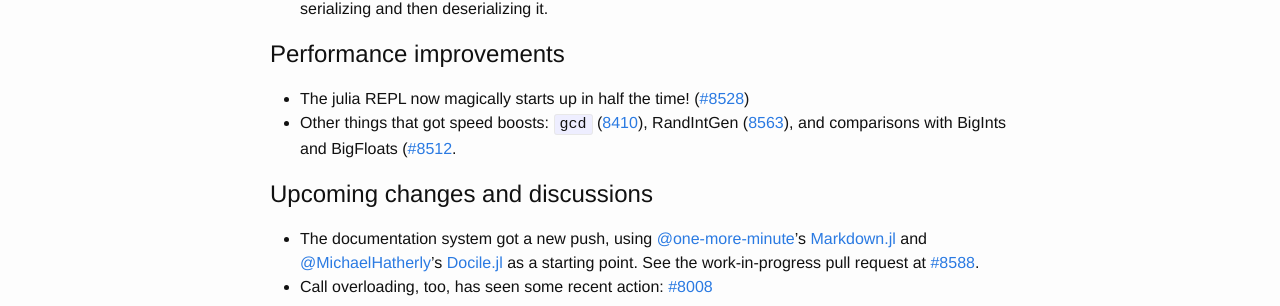
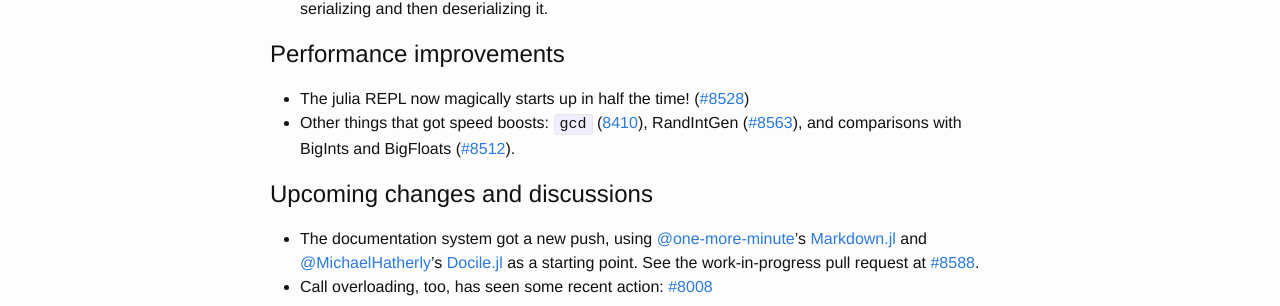
Before and after one commit to thisweekinjulia/thisweekinjulia.github.io, a Jekyll site: the page built from _posts/2014-10-10-October-10.markdown, in a window 1280 px wide. Shown: the part 857-1163 px from the top of the page. Built offline with Jekyll 4.4.1, drawn with Linux system fonts in a browser that asks for light colours.

Commit message:
Oct 10: fix a few links

```diff
--- a/_posts/2014-10-10-October-10.markdown
+++ b/_posts/2014-10-10-October-10.markdown
@@ -36,7 +36,7 @@ There is so much new in the past two weeks!  In the future, I'll try to keep it
 # Performance improvements
 
 * The julia REPL now magically starts up in half the time! ([#8528](https://github.com/JuliaLang/julia/pull/8528))
-* Other things that got speed boosts: `gcd` ([8410](https://github.com/JuliaLang/julia/pull/8410)), RandIntGen ([8563](https://github.com/JuliaLang/julia/pull/8563)), and comparisons with BigInts and BigFloats ([#8512](https://github.com/JuliaLang/julia/pull/8512).
+* Other things that got speed boosts: `gcd` ([8410](https://github.com/JuliaLang/julia/pull/8410)), RandIntGen ([#8563](https://github.com/JuliaLang/julia/pull/8563)), and comparisons with BigInts and BigFloats ([#8512](https://github.com/JuliaLang/julia/pull/8512)).
 
 # Upcoming changes and discussions
 
```
